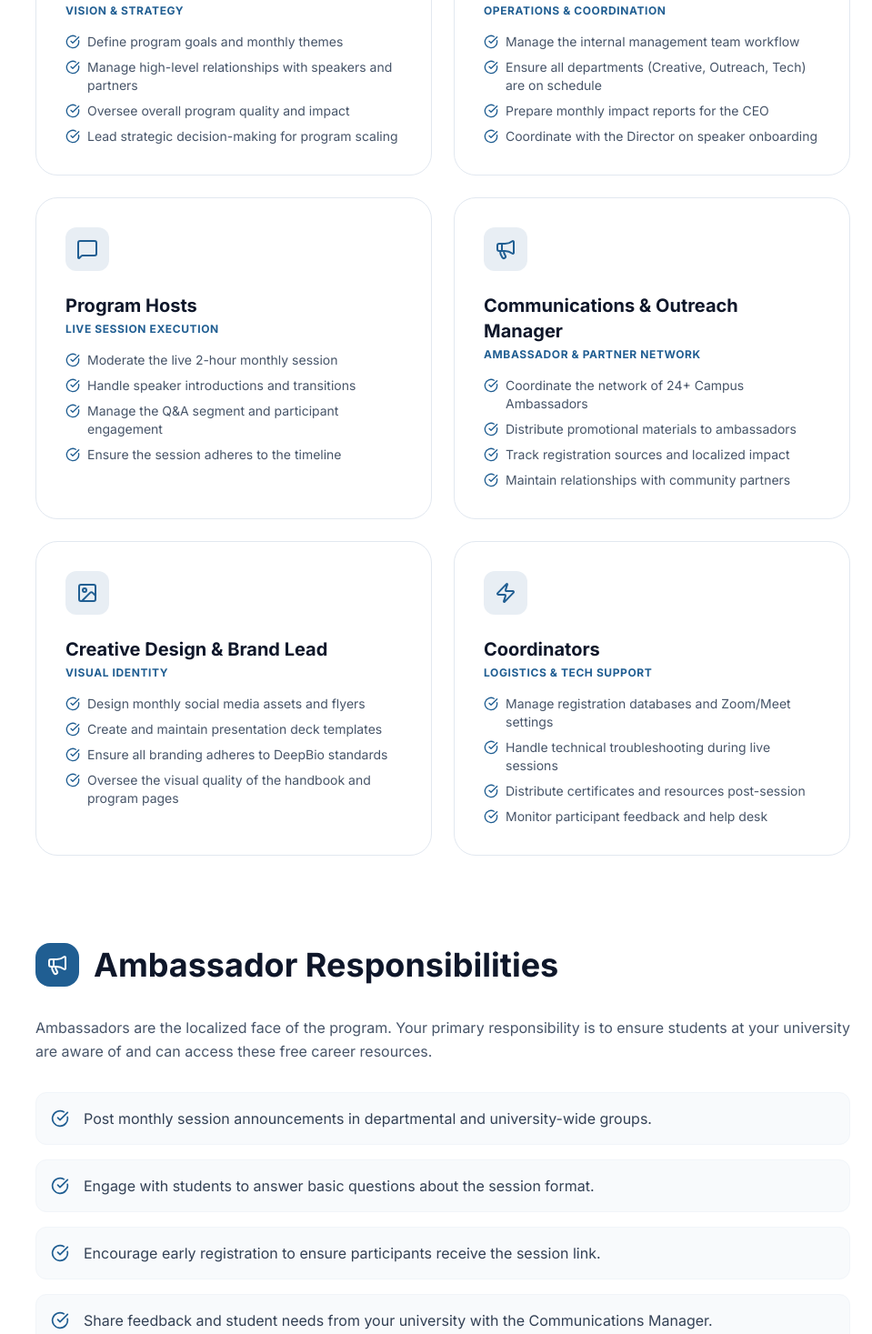
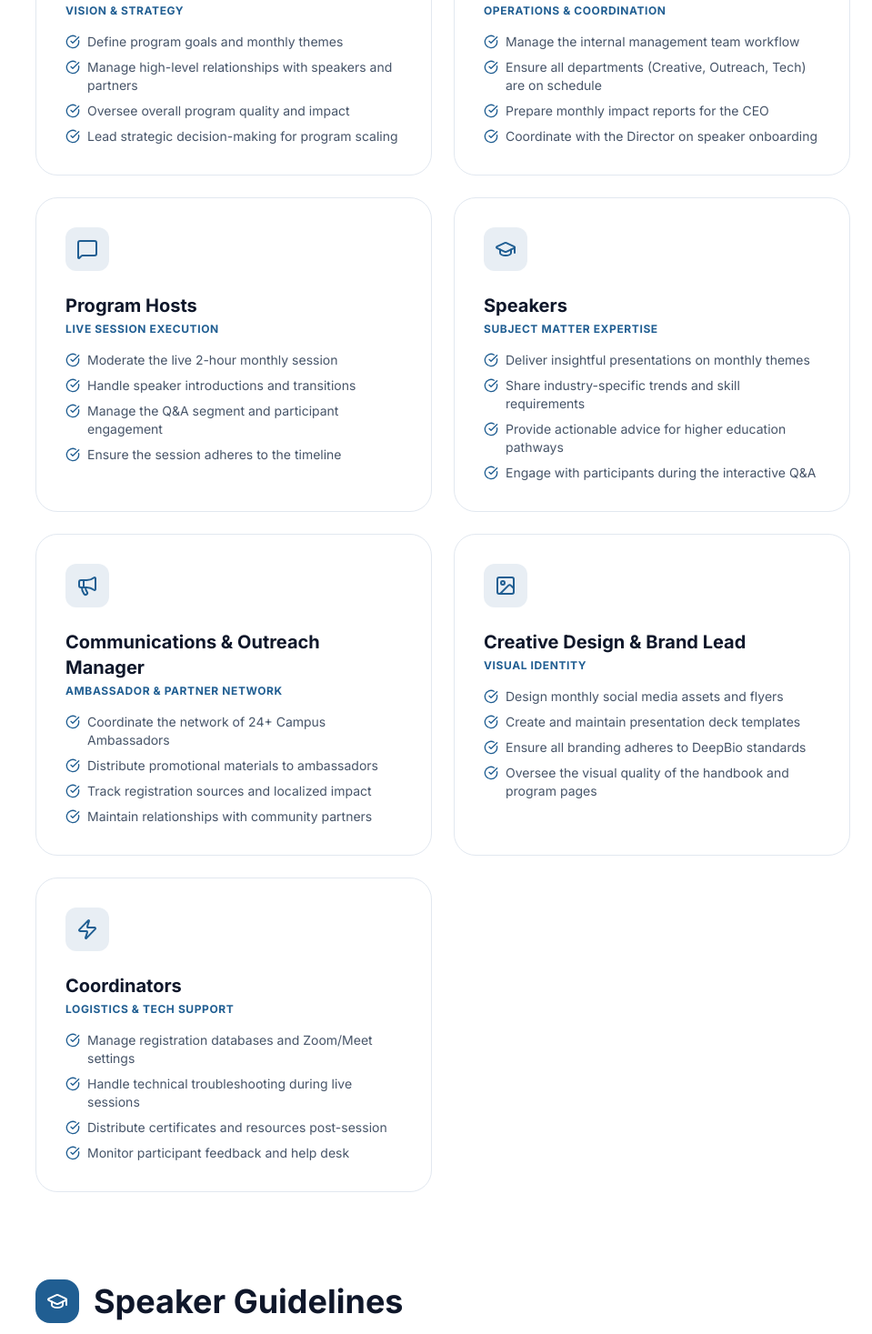
Before and after one commit to hossainlab/deepbioltd, a Next.js app: page /career-guide/handbook in a window 1280 px wide. Shown: the part 1330-2797 px from the top of the page at 91% size, without its empty margins (321-1280 px from the left). Built offline with nearby package versions, Linux system fonts and the light colour scheme.

Commit message:
feat: add speaker guide to career guide handbook

```diff
--- a/components/CareerGuideHandbookPage.tsx
+++ b/components/CareerGuideHandbookPage.tsx
@@ -62,6 +62,17 @@ const roles = [
       'Ensure the session adheres to the timeline'
     ],
     icon: MessageSquare
+  },
+  {
+    title: 'Speakers',
+    responsibility: 'Subject Matter Expertise',
+    tasks: [
+      'Deliver insightful presentations on monthly themes',
+      'Share industry-specific trends and skill requirements',
+      'Provide actionable advice for higher education pathways',
+      'Engage with participants during the interactive Q&A'
+    ],
+    icon: GraduationCap
   },
   {
     title: 'Communications & Outreach Manager',
@@ -177,6 +188,7 @@ export const CareerGuideHandbookPage: React.FC = () => {
   const tocItems = [
     { title: 'Program Mission', href: '#mission' },
     { title: 'Management Roles', href: '#roles' },
+    { title: 'Speaker Guidelines', href: '#speaker-guide' },
     { title: 'Ambassador Responsibilities', href: '#ambassadors' },
     { title: 'Participant Guidelines', href: '#participants' },
     { title: 'Operational Workflow', href: '#workflow' },
@@ -292,7 +304,54 @@ export const CareerGuideHandbookPage: React.FC = () => {
             </div>
           </section>
 
-          {/* 03 Ambassadors */}
+          {/* 03 Speaker Guidelines */}
+          <section id="speaker-guide">
+            <div className="flex items-center gap-4 mb-8">
+              <div className="w-12 h-12 bg-brand-primary rounded-2xl flex items-center justify-center flex-shrink-0">
+                <GraduationCap className="w-6 h-6 text-white" />
+              </div>
+              <h2 className="text-4xl font-bold text-slate-900">Speaker Guidelines</h2>
+            </div>
+            <p className="text-slate-600 mb-8 leading-relaxed">
+              Our speakers are the heart of the Career Guide. These guidelines ensure a consistent and high-impact experience for all participants.
+            </p>
+            <div className="space-y-6">
+              <div className="p-8 bg-slate-50 rounded-3xl border border-slate-200">
+                <h3 className="text-xl font-bold text-slate-900 mb-4 flex items-center gap-2">
+                  <Clock className="w-5 h-5 text-brand-primary" />
+                  Session Structure
+                </h3>
+                <ul className="space-y-3">
+                  <li className="flex items-start gap-3 text-slate-600 text-sm">
+                    <CheckCircle className="w-4 h-4 text-brand-primary mt-0.5 flex-shrink-0" />
+                    <span><strong>Presentation (40 mins):</strong> Focused, data-driven insights into industry or academic tracks.</span>
+                  </li>
+                  <li className="flex items-start gap-3 text-slate-600 text-sm">
+                    <CheckCircle className="w-4 h-4 text-brand-primary mt-0.5 flex-shrink-0" />
+                    <span><strong>Q&A Engagement (20 mins):</strong> Direct interaction with participants to address specific career queries.</span>
+                  </li>
+                </ul>
+              </div>
+              <div className="p-8 bg-white rounded-3xl border border-slate-200">
+                <h3 className="text-xl font-bold text-slate-900 mb-4 flex items-center gap-2">
+                  <Target className="w-5 h-5 text-brand-primary" />
+                  Key Content Pillars
+                </h3>
+                <div className="grid sm:grid-cols-2 gap-4 text-sm text-slate-600">
+                  <div className="p-4 bg-slate-50 rounded-xl border border-slate-100">
+                    <span className="font-bold text-slate-900 block mb-1">National Market</span>
+                    Skill gaps, local industry opportunities, and salary trends in Bangladesh.
+                  </div>
+                  <div className="p-4 bg-slate-50 rounded-xl border border-slate-100">
+                    <span className="font-bold text-slate-900 block mb-1">Global Pathways</span>
+                    MS/PhD application strategies, funding landscapes, and research networking.
+                  </div>
+                </div>
+              </div>
+            </div>
+          </section>
+
+          {/* 04 Ambassadors */}
           <section id="ambassadors">
             <div className="flex items-center gap-4 mb-8">
               <div className="w-12 h-12 bg-brand-primary rounded-2xl flex items-center justify-center flex-shrink-0">
```
